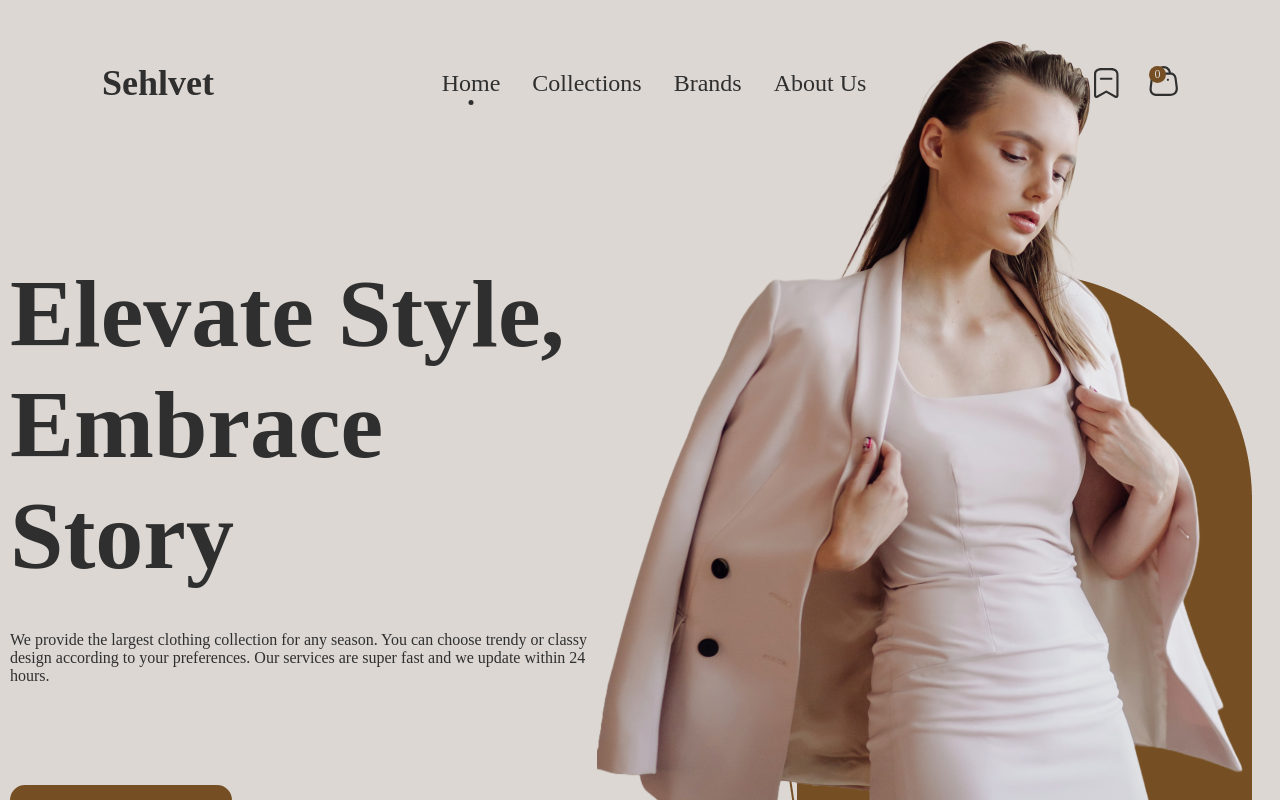
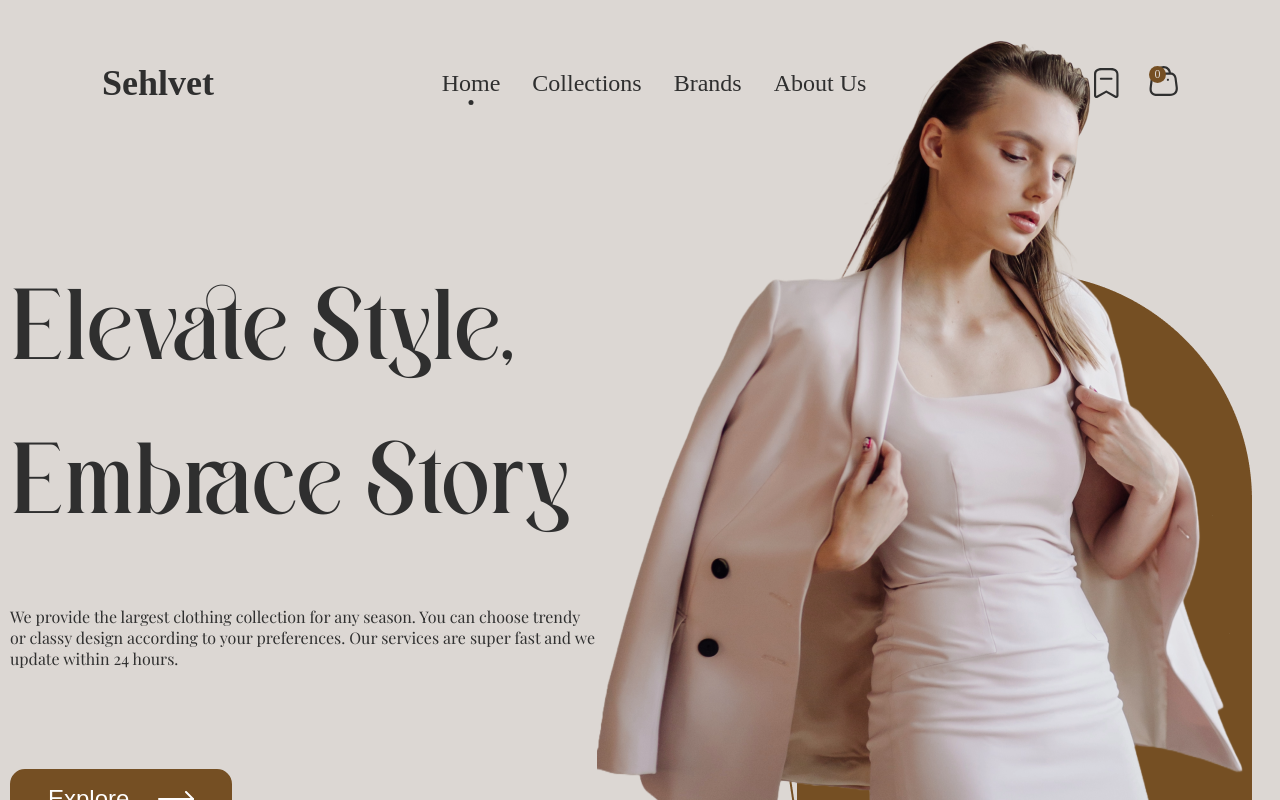
Before and after one commit to KiwiScreams/Sehlvet-landing-page, a React (Vite) app: page / in a window 1280 px wide. Shown: the top 800 px of the page. Built offline with nearby package versions, Linux system fonts and the light colour scheme.

Commit message:
fontface

```diff
--- a/src/components/layout/Layout.css
+++ b/src/components/layout/Layout.css
@@ -1,3 +1,13 @@
+@font-face
+{
+    font-family: "wilkysta";
+    src: url(../../assets/fonts/wilkysta/Wilkysta.woff);
+}
+@font-face
+{
+    font-family: "fair";
+    src: url(../../assets/fonts/Playfair_Display/PlayfairDisplay-Regular.ttf);
+}
 .layout--component
 {
     width: 100%;
@@ -16,12 +26,14 @@
     font-size: var(--font-size-96px);
     margin-bottom: 40px;
     color: var(--dark-clr);
-    font-family: Wilkysta, serif;
+    font-family: "wilkysta";
+    font-weight: lighter;
 }
 .layout--component p
 {
     color: var(--dark-clr);
     margin-bottom: 100px;
+    font-family: "fair";
 }
 .layout--component button
 {
```
